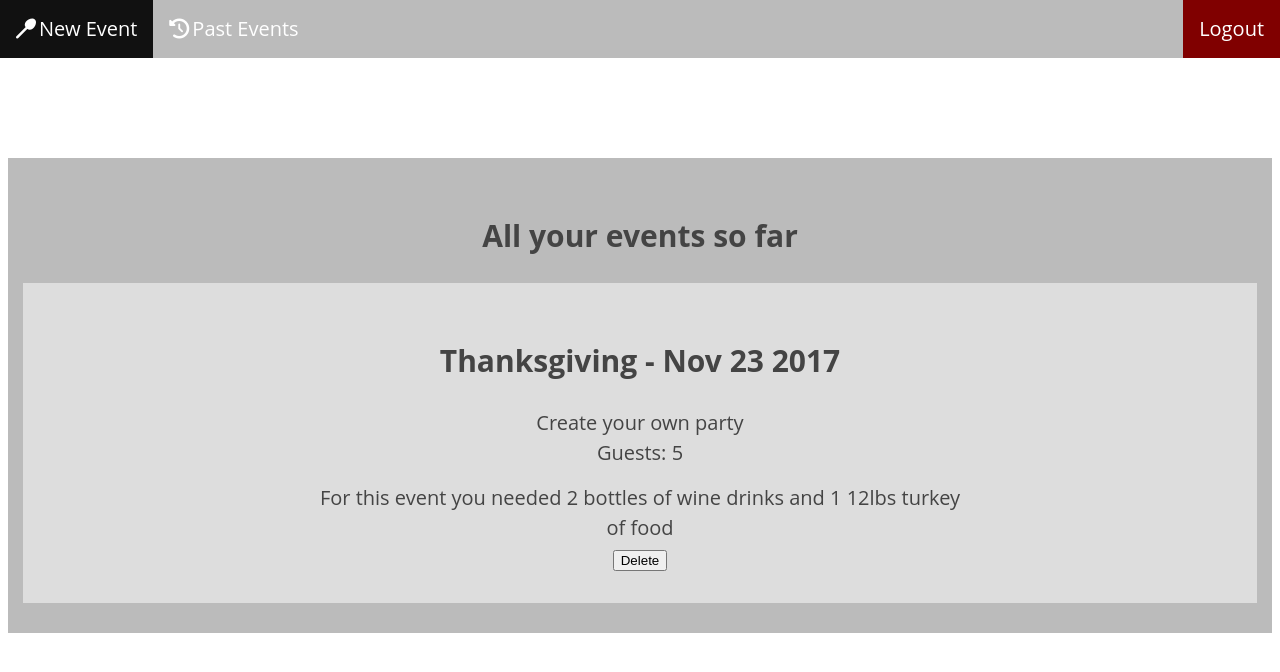
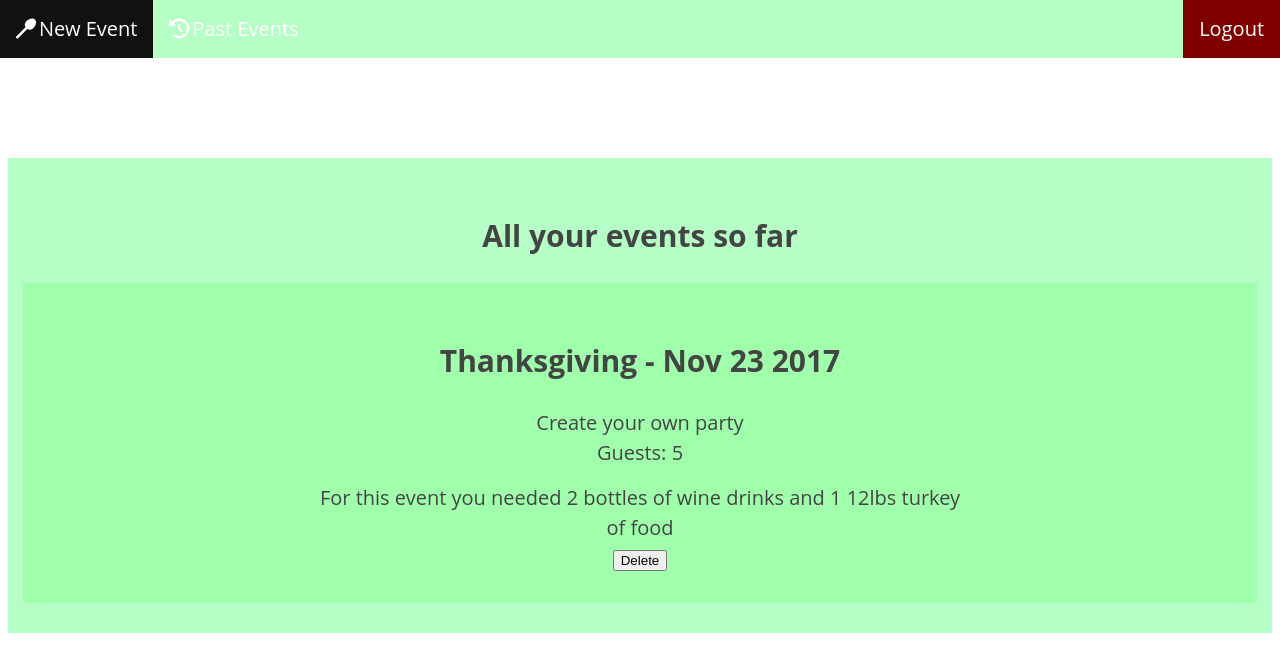
Before and after one commit to steffencrespo/the-perfect-meal, a React (Create React App) app: page /events-list in a window 1280 px wide. Shown: the top 672 px of the page. Built offline with nearby package versions, Linux system fonts and the light colour scheme.

Commit message:
changes colors from shades of grey to shades of green

```diff
--- a/src/components/events-list.css
+++ b/src/components/events-list.css
@@ -1,9 +1,9 @@
 section {
   min-height: 200px;
   padding: 6% 0;
-  background-color: #bbb;
+  background-color: #b5ffc6;
 }
 
 section:nth-child(even) {
-  background-color: #ddd;
+  background-color: #a0ffab;
 }
--- a/src/components/navbar.css
+++ b/src/components/navbar.css
@@ -11,7 +11,7 @@ ul {
     margin: 0;
     padding: 0;
     overflow: hidden;
-    background-color: #bbb;
+    background-color: #b5ffc6;
 }
 
 li {
```
